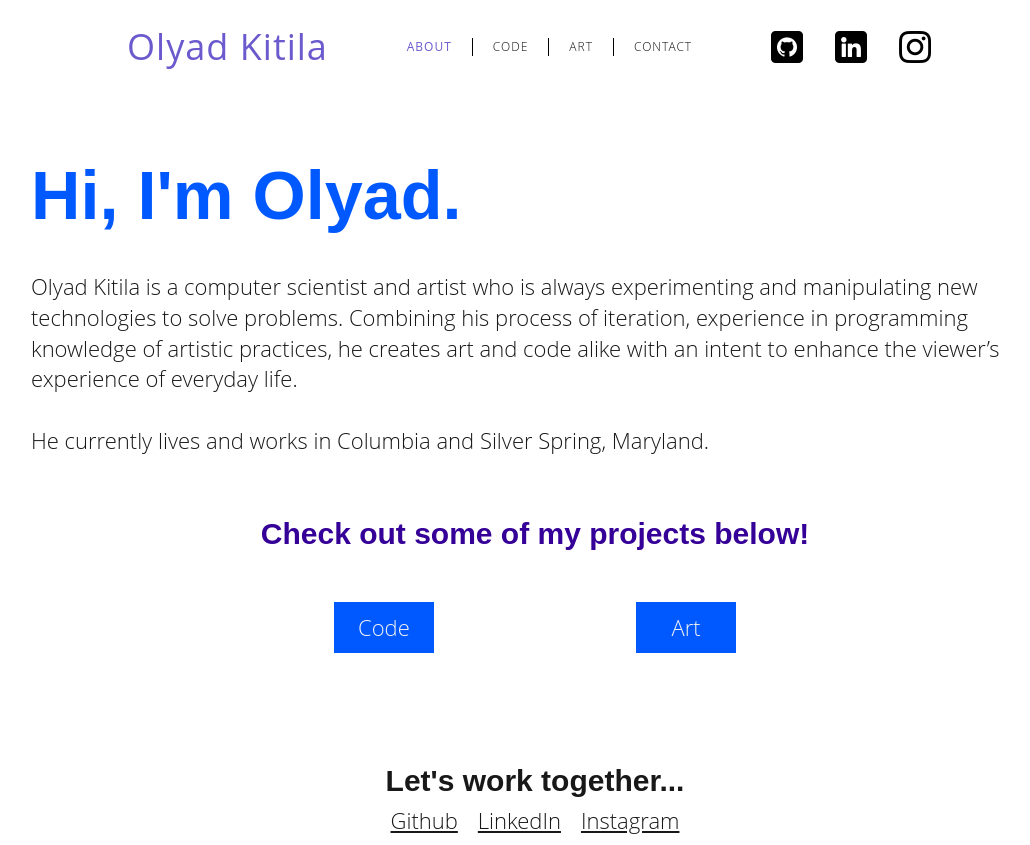
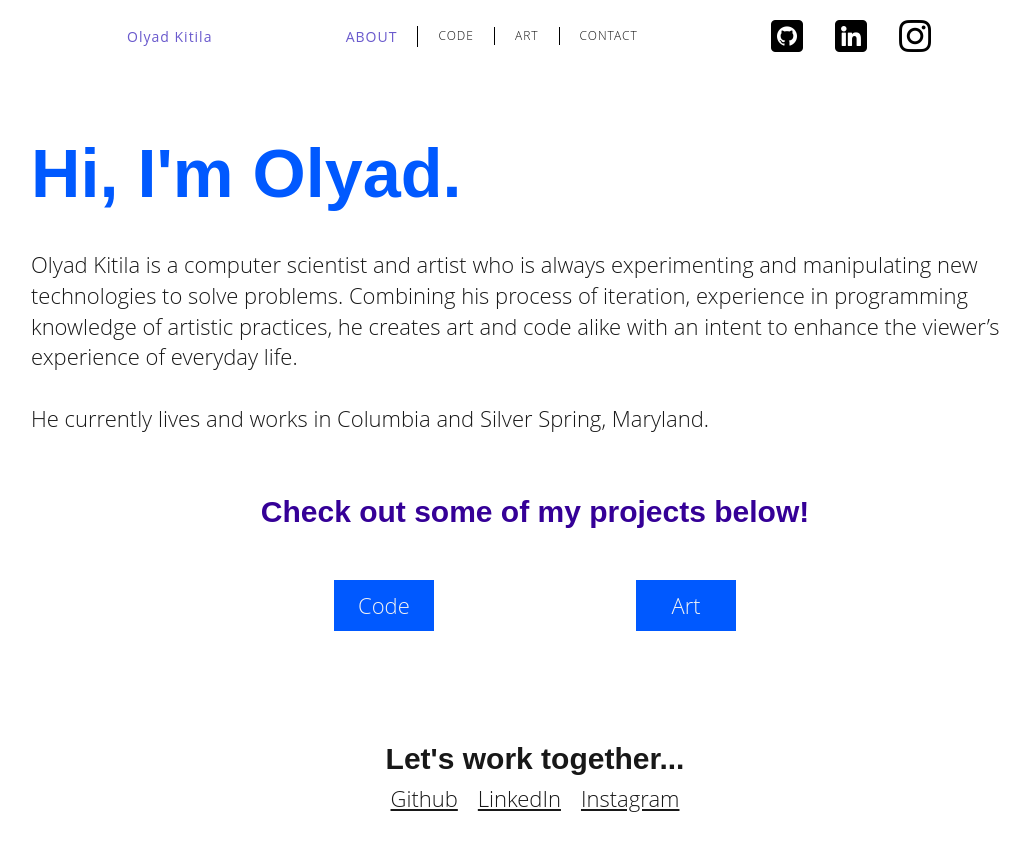
Before and after one commit to thymetime/Module-12-React, a React (Vite) app in the folder Portfolio/: page / in a window 1280 px wide. Shown: the whole page, without its empty margins (105-1135 px from the left). After the commit the page ends 823 px from the top, so only its background shows below. Built offline with nearby package versions, Linux system fonts and the light colour scheme.

Commit message:
fix active navlink styling

```diff
--- a/Portfolio/src/Nav.css
+++ b/Portfolio/src/Nav.css
@@ -55,6 +55,9 @@
 .nav-link.active {
     color: slateblue !important;
     font-weight: 400 !important;
+    font-size: 1.4rem;
+    transition: all 0.3s ease;
+
 }
 
 
```
